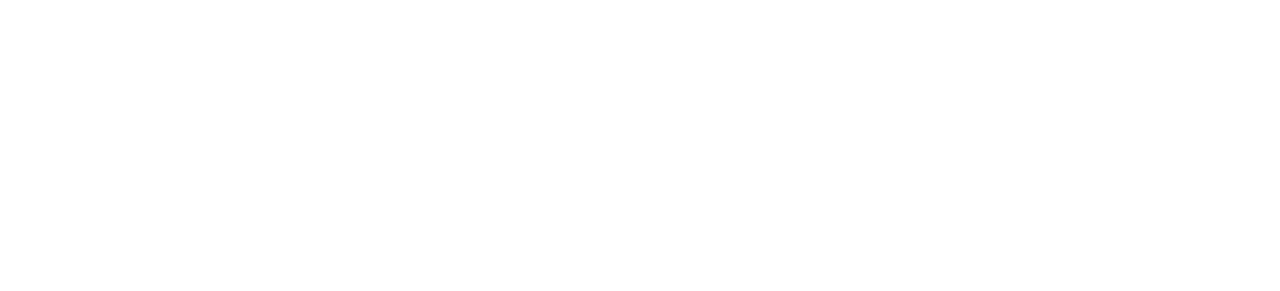
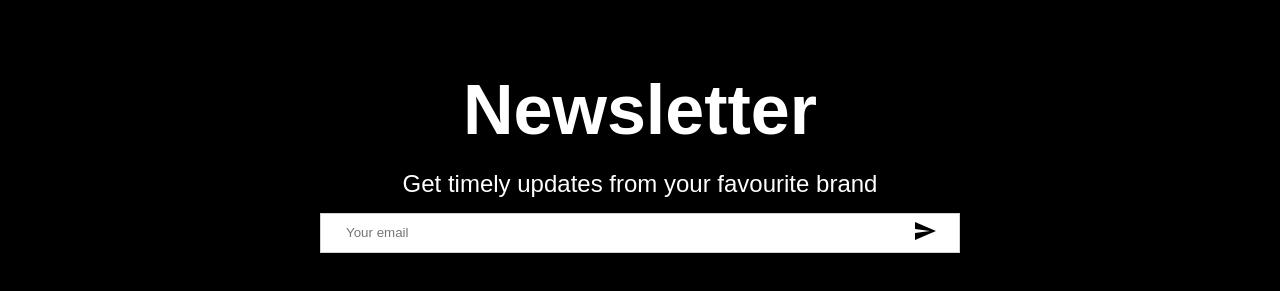
Before and after one commit to nkomoo/e-com-fashion-store, a React (Create React App) app: page / in a window 1280 px wide. Shown: the part 1935-2226 px from the top of the page. Before the commit the page ends 1896 px from the top, so only its background shows below. Built offline with nearby package versions, Linux system fonts and the light colour scheme; a web font is replaced by a local one.

Commit message:
Styled Newsletter component

```diff
--- /dev/null
+++ b/src/components/Newsletter.js
@@ -0,0 +1,65 @@
+import styled from 'styled-components';
+import SendIcon from '@mui/icons-material/Send';
+
+const Container = styled.div`
+height: 50vh;
+background-color: black;
+color: white;
+display: flex;
+align-items: center;
+justify-content: center;
+flex-direction: column;
+
+`;
+
+const Title = styled.h1`
+font-size: 70px;
+margin-bottom: 20px;
+`;
+
+const InputContainer = styled.div`
+width: 50%;
+height: 40px;
+background-color: grey;
+display: flex;
+justify-content: space-between;
+border: 1px solid lightgrey;
+`;
+
+const Button = styled.button`
+flex: 1;
+background-color: white;
+border: none;
+cursor: pointer;
+`;
+
+const Input = styled.input`
+border: none;
+padding-left: 25px;
+flex: 8;
+
+`;
+
+const Description = styled.div`
+font-size: 24px;
+font-weight: 300;
+margin-bottom: 15px;
+`;
+
+
+function Newsletter() {
+  return (
+    <Container>
+        <Title>Newsletter</Title>
+        <Description>Get timely updates from your favourite brand</Description>
+        <InputContainer>
+        <Input placeholder="Your email" />
+        <Button>
+            <SendIcon />
+        </Button>
+        </InputContainer>
+        </Container>
+  )
+}
+
+export default Newsletter
--- a/src/components/Product.js
+++ b/src/components/Product.js
@@ -44,6 +44,7 @@
 justify-content: center;
 margin: 10px;
 transition: all .5s ease;
+cursor: pointer;
 
 &:hover{
     opacity: .3;
--- a/src/pages/Home.js
+++ b/src/pages/Home.js
@@ -4,6 +4,7 @@
 import Slider from '../components/Slider';
 import Categories from '../components/Categories';
 import Products from '../components/Products';
+import Newsletter from '../components/Newsletter';
 
 function Home() {
   return (
@@ -13,6 +14,7 @@
         <Slider />
         <Categories />
         <Products />
+        <Newsletter />
     </div>
   )
 }
```
